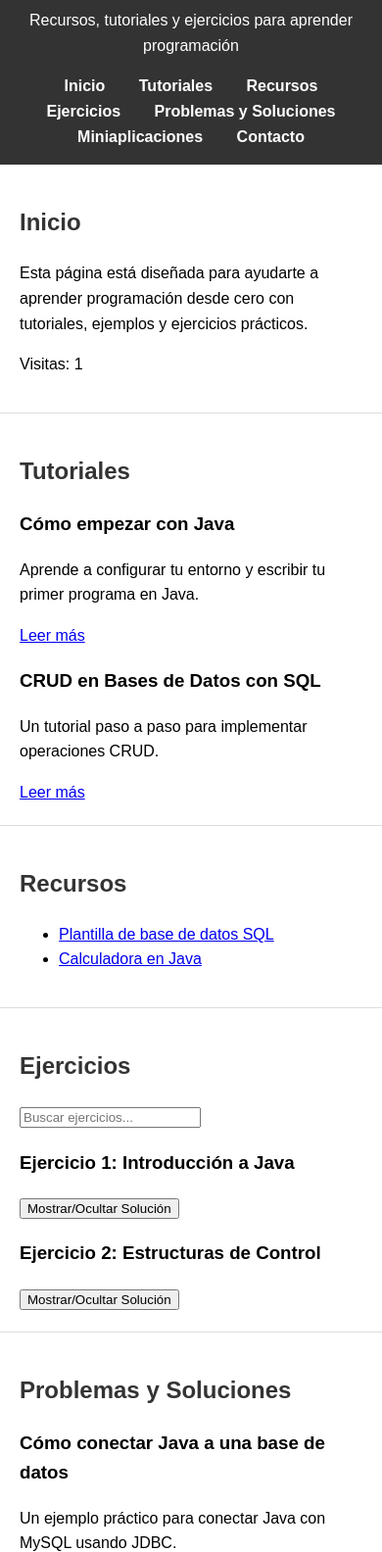
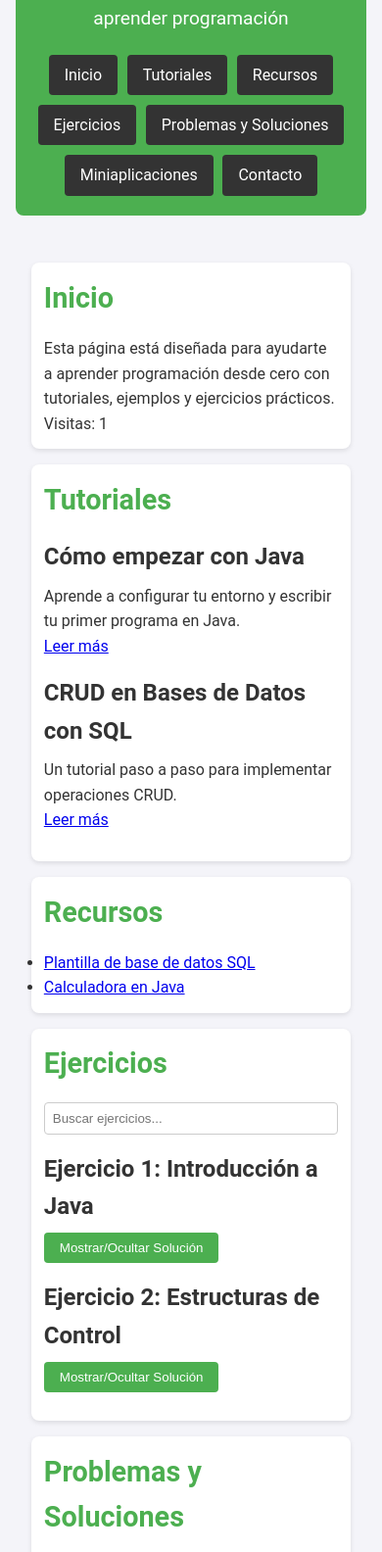
Before and after one commit to Lordi898/Mi-Pagina-de-Programacion, a plain HTML site: page index.html in a window 390 px wide. Shown: the part 153-1737 px from the top of the page at 98% size. Drawn offline with Linux system fonts and the light colour scheme.

Commit message:
Add files via upload

```diff
--- a/styles.css
+++ b/styles.css
@@ -1,40 +1,167 @@
-body {
-    font-family: Arial, sans-serif;
+/* GENERAL */
+* {
   margin: 0;
   padding: 0;
-    line-height: 1.6;
+  box-sizing: border-box;
 }
 
+body {
+  font-family: 'Roboto', sans-serif;
+  line-height: 1.6;
+  color: #333;
+  background-color: #f4f4f9;
+  padding: 0 1rem;
+}
+
+/* CABECERA */
 header {
-    background-color: #333;
-    color: white;
+  background: #4CAF50;
+  color: #fff;
+  padding: 1rem 0;
   text-align: center;
-    padding: 1rem 0;
+  border-radius: 8px;
+  margin-bottom: 1rem;
+}
+
+header h1 {
+  font-size: 2.5rem;
+  margin-bottom: 0.5rem;
+}
+
+header p {
+  font-size: 1.2rem;
+}
+
+/* NAVEGACIÓN */
+nav {
+  display: flex;
+  justify-content: center;
+  margin-top: 1rem;
 }
 
 nav a {
-    color: white;
-    margin: 0 15px;
   text-decoration: none;
+  color: #fff;
+  background: #333;
+  padding: 0.5rem 1rem;
+  margin: 0 0.5rem;
+  border-radius: 4px;
+  transition: background 0.3s ease;
+}
+
+nav a:hover {
+  background: #555;
+}
+
+/* SECCIONES */
+main {
+  max-width: 800px;
+  margin: 0 auto;
+  padding: 1rem;
+}
+
+section {
+  background: #fff;
+  margin: 1rem 0;
+  padding: 1rem;
+  border-radius: 8px;
+  box-shadow: 0 2px 5px rgba(0, 0, 0, 0.1);
+}
+
+section h2 {
+  color: #4CAF50;
+  margin-bottom: 1rem;
+  font-size: 1.8rem;
+}
+
+/* ARTÍCULOS Y EJERCICIOS */
+article, .ejercicio {
+  margin-bottom: 1rem;
+}
+
+article h3, .ejercicio h3 {
+  font-size: 1.5rem;
+  margin-bottom: 0.5rem;
+}
+
+button {
+  background: #4CAF50;
+  color: #fff;
+  border: none;
+  padding: 0.5rem 1rem;
+  border-radius: 4px;
+  cursor: pointer;
+  transition: background 0.3s ease;
+}
+
+button:hover {
+  background: #45a049;
+}
+
+#buscador {
+  width: 100%;
+  padding: 0.5rem;
+  margin-bottom: 1rem;
+  border: 1px solid #ccc;
+  border-radius: 4px;
+}
+
+/* MINIAPPS */
+#resultado {
+  margin-top: 1rem;
+  font-size: 1.2rem;
+  color: #333;
+}
+
+/* FORMULARIO */
+form {
+  display: flex;
+  flex-direction: column;
+}
+
+form label {
+  margin: 0.5rem 0 0.2rem;
   font-weight: bold;
 }
 
-  nav a:hover {
-    text-decoration: underline;
+form input, form textarea {
+  padding: 0.5rem;
+  border: 1px solid #ccc;
+  border-radius: 4px;
+  margin-bottom: 1rem;
+  width: 100%;
+}
+
+form button {
+  width: 100px;
+  align-self: flex-start;
+}
+
+/* PIE DE PÁGINA */
+footer {
+  text-align: center;
+  margin-top: 1rem;
+  padding: 1rem;
+  background: #333;
+  color: #fff;
+  border-radius: 8px;
+}
+
+/* RESPONSIVIDAD */
+@media (max-width: 768px) {
+  header h1 {
+    font-size: 2rem;
+  }
+
+  nav {
+    flex-wrap: wrap;
+  }
+
+  nav a {
+    margin: 0.3rem 0.3rem;
   }
 
   section {
-    padding: 20px;
-    border-bottom: 1px solid #ddd;
+    padding: 0.8rem;
   }
-
-  h2 {
-    color: #333;
 }
-
-  footer {
-    background-color: #333;
-    color: white;
-    text-align: center;
-    padding: 10px 0;
-  }
```
Lines whose indentation alone changed are shown as unchanged.
